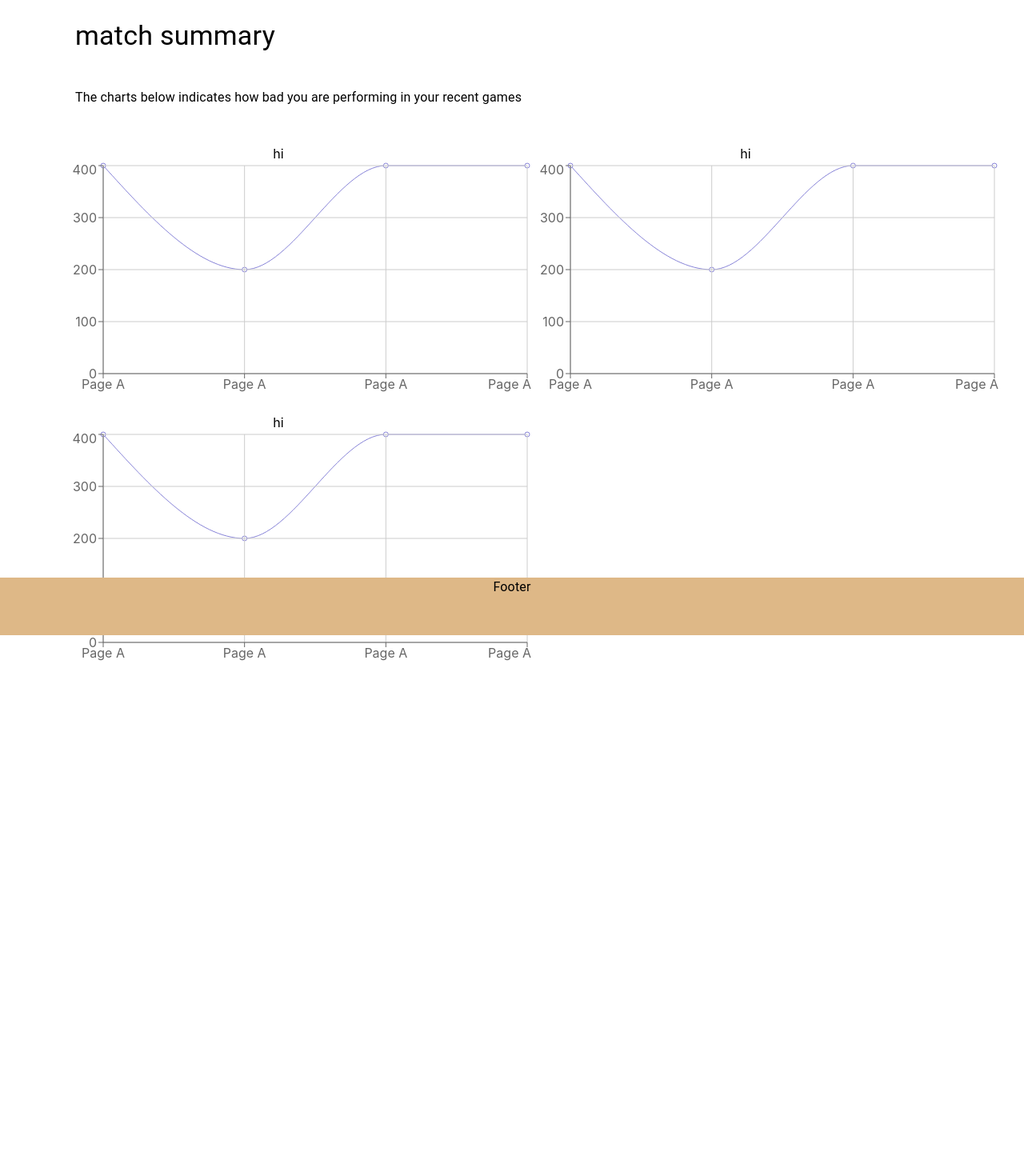
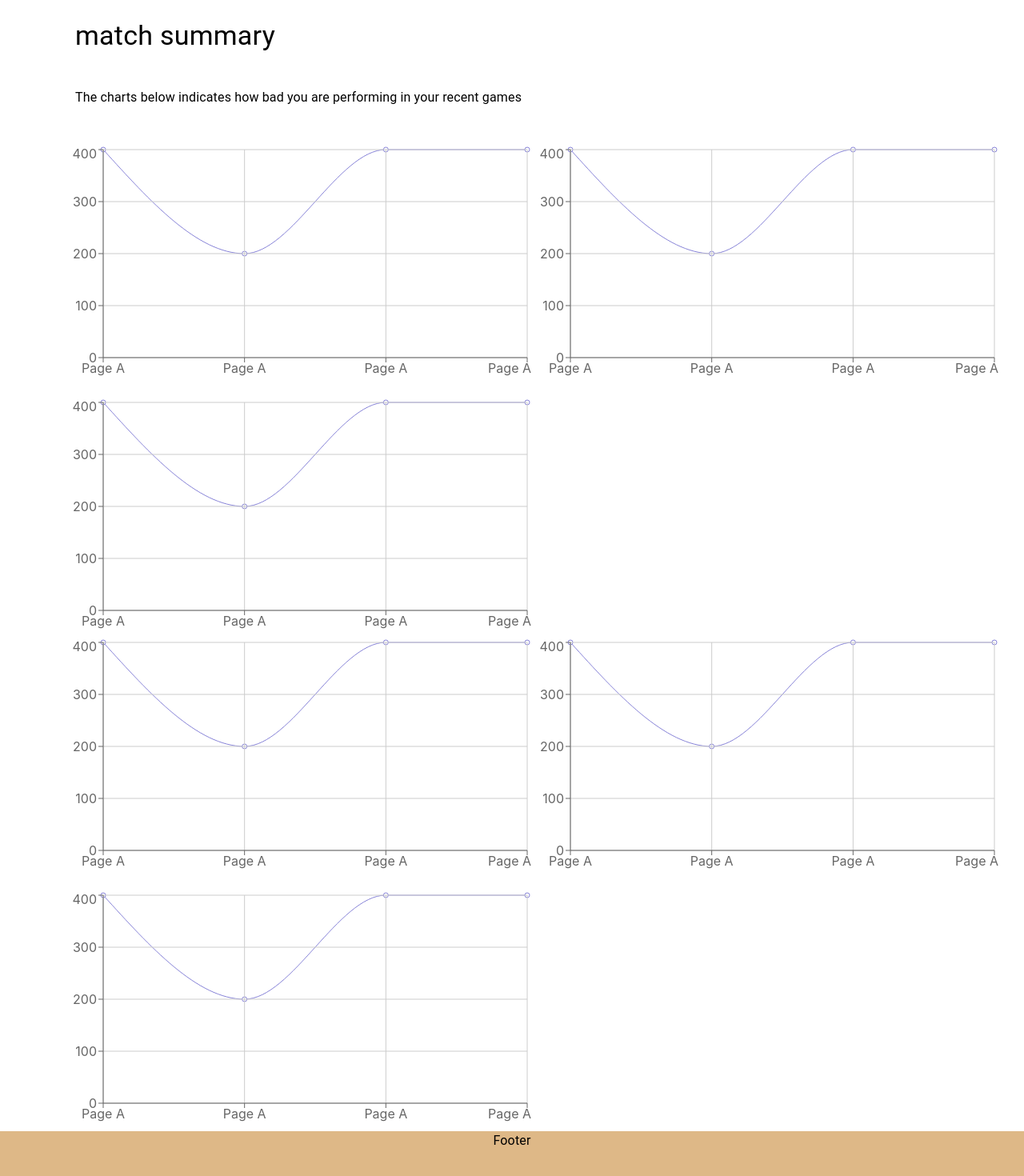
Before and after one commit to sunnydl/GamePerformanceTracker, a React (Create React App) app in the folder frontend/: page /overview in a window 1280 px wide. Shown: the part 74-1544 px from the top of the page at 80% size. Before the commit the page ends 916 px from the top, so only its background shows below. Built offline with nearby package versions, Linux system fonts and the light colour scheme.

Commit message:
fixed footer misplaced bug

```diff
--- a/frontend/src/pages/Overview/Overview.tsx
+++ b/frontend/src/pages/Overview/Overview.tsx
@@ -5,7 +5,11 @@ import MatchSummary from './components/MatchSummary'
 
 export default function Overview() {
     return (
-        <Container>
+        <Container sx={{
+            width: '100%',
+            minHeight: '100vh',
+            paddingBottom: '4.5rem',
+        }}>
             <UserSummary/>
             <MatchSummary/>
         </Container>
--- a/frontend/src/pages/Overview/components/MatchSummary.tsx
+++ b/frontend/src/pages/Overview/components/MatchSummary.tsx
@@ -7,9 +7,6 @@ import RandomeChart from './RandomeChart';
 export default function MatchSummary() {
 
     const MatchSummaryWrapper = styled('div')(({ theme }) => ({
-        height: '800px',
-        width: '100%',
-        textAlign: 'center',
     }));
 
     const Header = styled('article')(() => ({
@@ -41,13 +38,24 @@ export default function MatchSummary() {
                 </Typography>
             </Paragraph>
             <Grid container spacing={2}>
-                <Grid item xs={6}>
+                <Grid item xs={12} lg={6}>
                     <RandomeChart/>
                 </Grid>
-                <Grid item xs={6}>
+                <Grid item xs={12} lg={6}>
                     <RandomeChart/>
                 </Grid>
-                <Grid item xs={6}>
+                <Grid item xs={12} lg={6}>
+                    <RandomeChart/>
+                </Grid>
+            </Grid>
+            <Grid container spacing={2}>
+                <Grid item xs={12} lg={6}>
+                    <RandomeChart/>
+                </Grid>
+                <Grid item xs={12} lg={6}>
+                    <RandomeChart/>
+                </Grid>
+                <Grid item xs={12} lg={6}>
                     <RandomeChart/>
                 </Grid>
             </Grid>
--- a/frontend/src/pages/Overview/components/RandomeChart.tsx
+++ b/frontend/src/pages/Overview/components/RandomeChart.tsx
@@ -5,14 +5,11 @@ export default function RandomeChart() {
 
     const data = [{name: 'Page A', uv: 400, pv: 2400, amt: 2400}, {name: 'Page A', uv: 200, pv: 2400, amt: 2400}, {name: 'Page A', uv: 400, pv: 2400, amt: 2400}, {name: 'Page A', uv: 400, pv: 2400, amt: 2400}];
     return (
-        <div>
-            <div>hi</div>
         <LineChart width={600} height={300} data={data}>
             <Line type="monotone" dataKey="uv" stroke="#8884d8" />
             <CartesianGrid stroke="#ccc" />
             <XAxis dataKey="name" />
             <YAxis />
         </LineChart>
-        </div>
     )
 }
```
Lines whose indentation alone changed are shown as unchanged.
